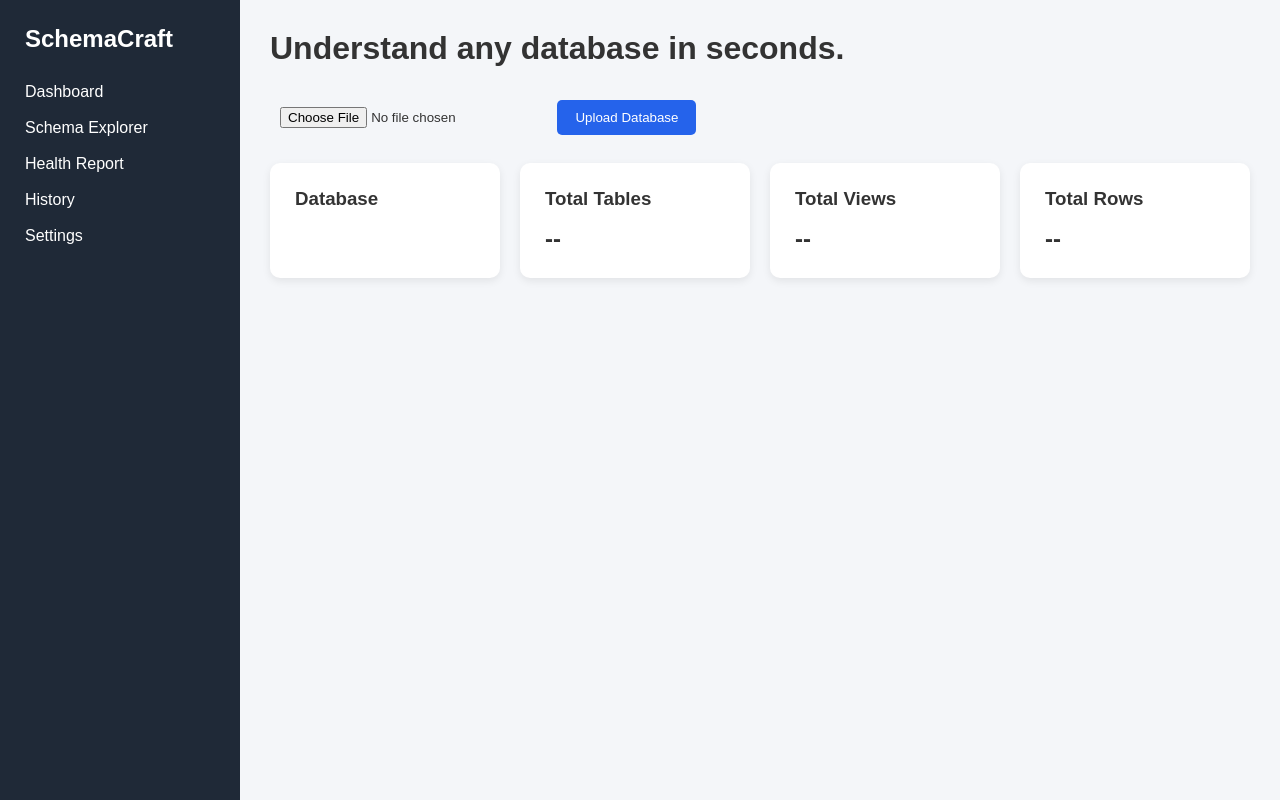
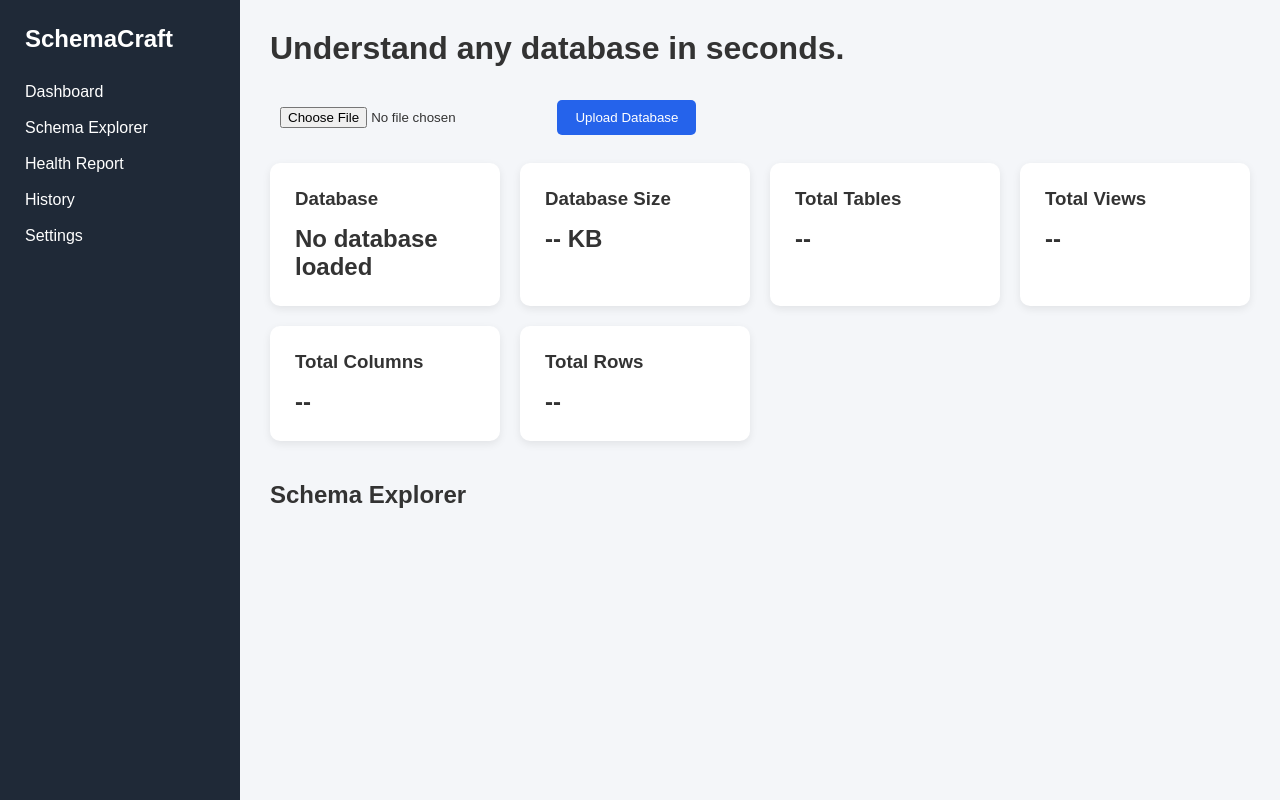
Before and after one commit to karthik-k11/SchemaCraft, a Flask app: page / in a window 1280 px wide. Run offline with Flask 3, Linux system fonts and the light colour scheme.

Commit message:
Updated the dashboard to use the unified analysis data and added the Schema Explorer to display tables, columns, data types, nullable values, default values, and primary keys

```diff
--- a/templates/index.html
+++ b/templates/index.html
@@ -65,25 +65,83 @@
 
     <div class="card">
         <h3>Database</h3>
-            <p>{{ database_name }}</p>
+        <p>{{ analysis.database_name }}</p>
+    </div>
+
+    <div class="card">
+        <h3>Database Size</h3>
+        <p>{{ analysis.database_size }} KB</p>
     </div>
 
     <div class="card">
         <h3>Total Tables</h3>
-            <p>--</p>
+        <p>{{ analysis.total_tables }}</p>
     </div>
 
     <div class="card">
         <h3>Total Views</h3>
-            <p>--</p>
+        <p>{{ analysis.total_views }}</p>
+    </div>
+
+    <div class="card">
+        <h3>Total Columns</h3>
+        <p>{{ analysis.total_columns }}</p>
     </div>
 
     <div class="card">
         <h3>Total Rows</h3>
-            <p>--</p>
+        <p>{{ analysis.total_rows }}</p>
     </div>
 
 </div>
+<h2 style="margin-top:40px;">
+    Schema Explorer
+</h2>
+
+{% if analysis.tables %}
+
+    {% for table in analysis.tables %}
+
+        <div class="card" style="margin-top:20px;">
+
+            <h3>{{ table.table_name }}</h3>
+
+            <table border="1"
+                   cellpadding="8"
+                   cellspacing="0"
+                   width="100%">
+
+                <tr>
+
+                    <th>Column</th>
+                    <th>Data Type</th>
+                    <th>Nullable</th>
+                    <th>Default</th>
+                    <th>Primary Key</th>
+
+                </tr>
+
+                {% for column in table.columns %}
+
+                <tr>
+
+                    <td>{{ column.name }}</td>
+                    <td>{{ column.type }}</td>
+                    <td>{{ column.nullable }}</td>
+                    <td>{{ column.default }}</td>
+                    <td>{{ column.primary_key }}</td>
+
+                </tr>
+
+                {% endfor %}
+
+            </table>
+
+        </div>
+
+    {% endfor %}
+
+{% endif %}
 
 </div>
 
```
Lines whose indentation alone changed are shown as unchanged.
